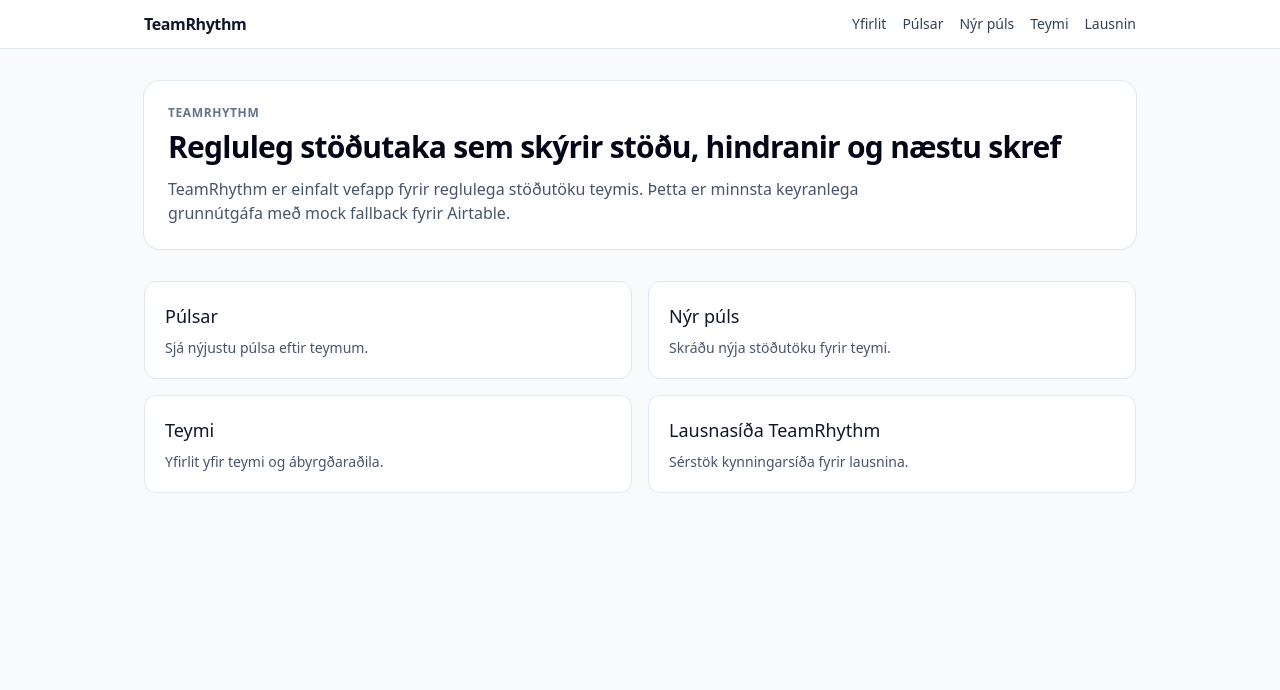
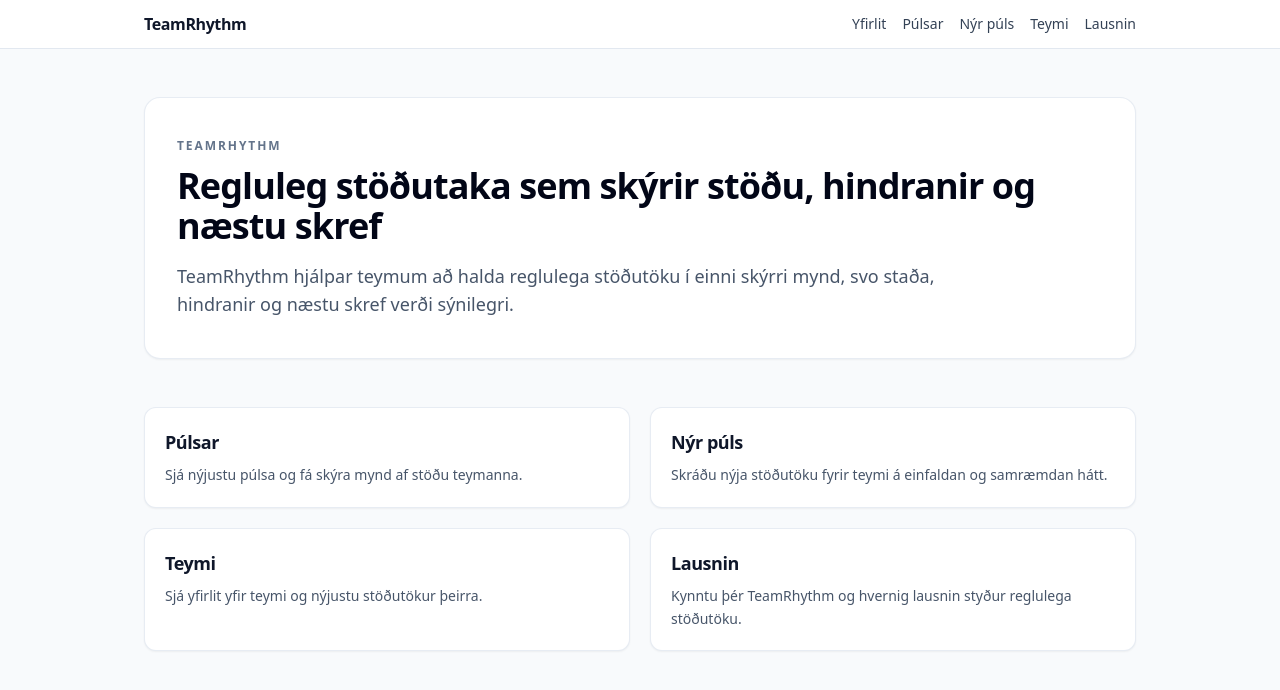
Before and after one commit to ebeinarsson-web/teamrhythm, a Next.js app: page / in a window 1280 px wide. Shown: the top 690 px of the page. Built offline with nearby package versions, Linux system fonts and the light colour scheme.

Commit message:
Set up TeamRhythm as a standalone GitHub and Vercel project with automatic production deploys from main.

```diff
--- a/app/page.tsx
+++ b/app/page.tsx
@@ -2,34 +2,54 @@
 
 export default function HomePage() {
   return (
-    <main className="mx-auto max-w-5xl space-y-8 px-4 py-8">
-      <section className="rounded-2xl bg-white p-6 shadow-sm ring-1 ring-slate-200">
-        <p className="text-xs font-semibold uppercase tracking-wider text-slate-500">TEAMRHYTHM</p>
-        <h1 className="mt-2 text-3xl font-semibold tracking-tight text-slate-950">
+    <main className="mx-auto max-w-5xl space-y-10 px-4 py-10 sm:space-y-12 sm:py-12">
+      <section className="rounded-2xl border border-slate-200/80 bg-white px-6 py-8 shadow-sm sm:px-8 sm:py-10">
+        <p className="text-xs font-semibold uppercase tracking-[0.16em] text-slate-500">TEAMRHYTHM</p>
+        <h1 className="mt-3 text-3xl font-semibold tracking-tight text-slate-950 sm:text-4xl">
           Regluleg stöðutaka sem skýrir stöðu, hindranir og næstu skref
         </h1>
-        <p className="mt-3 max-w-3xl text-slate-600">
-          TeamRhythm er einfalt vefapp fyrir reglulega stöðutöku teymis. Þetta er minnsta keyranlega grunnútgáfa með
-          mock fallback fyrir Airtable.
+        <p className="mt-4 max-w-3xl text-base leading-relaxed text-slate-600 sm:text-lg">
+          TeamRhythm hjálpar teymum að halda reglulega stöðutöku í einni skýrri mynd, svo staða, hindranir og næstu
+          skref verði sýnilegri.
         </p>
       </section>
 
-      <section className="grid gap-4 sm:grid-cols-2">
-        <Link href="/pulsar" className="rounded-xl border border-slate-200 bg-white p-5 hover:bg-slate-50">
-          <h2 className="text-lg font-medium">Púlsar</h2>
-          <p className="mt-2 text-sm text-slate-600">Sjá nýjustu púlsa eftir teymum.</p>
+      <section className="grid gap-4 sm:grid-cols-2 sm:gap-5">
+        <Link
+          href="/pulsar"
+          className="rounded-xl border border-slate-200/80 bg-white p-5 shadow-sm transition-colors hover:bg-slate-50"
+        >
+          <h2 className="text-lg font-semibold tracking-tight text-slate-900">Púlsar</h2>
+          <p className="mt-2 text-sm leading-relaxed text-slate-600">
+            Sjá nýjustu púlsa og fá skýra mynd af stöðu teymanna.
+          </p>
         </Link>
-        <Link href="/pulsar/nyr" className="rounded-xl border border-slate-200 bg-white p-5 hover:bg-slate-50">
-          <h2 className="text-lg font-medium">Nýr púls</h2>
-          <p className="mt-2 text-sm text-slate-600">Skráðu nýja stöðutöku fyrir teymi.</p>
+        <Link
+          href="/pulsar/nyr"
+          className="rounded-xl border border-slate-200/80 bg-white p-5 shadow-sm transition-colors hover:bg-slate-50"
+        >
+          <h2 className="text-lg font-semibold tracking-tight text-slate-900">Nýr púls</h2>
+          <p className="mt-2 text-sm leading-relaxed text-slate-600">
+            Skráðu nýja stöðutöku fyrir teymi á einfaldan og samræmdan hátt.
+          </p>
         </Link>
-        <Link href="/teymi" className="rounded-xl border border-slate-200 bg-white p-5 hover:bg-slate-50">
-          <h2 className="text-lg font-medium">Teymi</h2>
-          <p className="mt-2 text-sm text-slate-600">Yfirlit yfir teymi og ábyrgðaraðila.</p>
+        <Link
+          href="/teymi"
+          className="rounded-xl border border-slate-200/80 bg-white p-5 shadow-sm transition-colors hover:bg-slate-50"
+        >
+          <h2 className="text-lg font-semibold tracking-tight text-slate-900">Teymi</h2>
+          <p className="mt-2 text-sm leading-relaxed text-slate-600">
+            Sjá yfirlit yfir teymi og nýjustu stöðutökur þeirra.
+          </p>
         </Link>
-        <Link href="/solutions/teamrhythm" className="rounded-xl border border-slate-200 bg-white p-5 hover:bg-slate-50">
-          <h2 className="text-lg font-medium">Lausnasíða TeamRhythm</h2>
-          <p className="mt-2 text-sm text-slate-600">Sérstök kynningarsíða fyrir lausnina.</p>
+        <Link
+          href="/solutions/teamrhythm"
+          className="rounded-xl border border-slate-200/80 bg-white p-5 shadow-sm transition-colors hover:bg-slate-50"
+        >
+          <h2 className="text-lg font-semibold tracking-tight text-slate-900">Lausnin</h2>
+          <p className="mt-2 text-sm leading-relaxed text-slate-600">
+            Kynntu þér TeamRhythm og hvernig lausnin styður reglulega stöðutöku.
+          </p>
         </Link>
       </section>
     </main>
--- a/app/pulsar/nyr/page.tsx
+++ b/app/pulsar/nyr/page.tsx
@@ -7,9 +7,7 @@
   return (
     <main className="mx-auto max-w-3xl px-4 py-8">
       <h1 className="text-2xl font-semibold tracking-tight">Nýr púls</h1>
-      <p className="mt-2 text-sm text-slate-600">
-        Skráðu stöðu, hindranir og næstu skref. Ef Airtable credentials vantar keyrir þetta í mock mode.
-      </p>
+      <p className="mt-2 text-sm text-slate-600">Skráðu stöðu, hindranir og næstu skref fyrir teymið.</p>
       <div className="mt-6">
         <NewPulseForm teams={teams} />
       </div>
--- a/components/NewPulseForm.tsx
+++ b/components/NewPulseForm.tsx
@@ -72,7 +72,7 @@
 
       {submitted ? (
         <p className="rounded-md bg-emerald-50 px-3 py-2 text-sm text-emerald-800">
-          Púls vistaður í mock mode. Bættu við Airtable credentials til að tengja við base.
+          Púls vistaður.
         </p>
       ) : null}
     </form>
```
